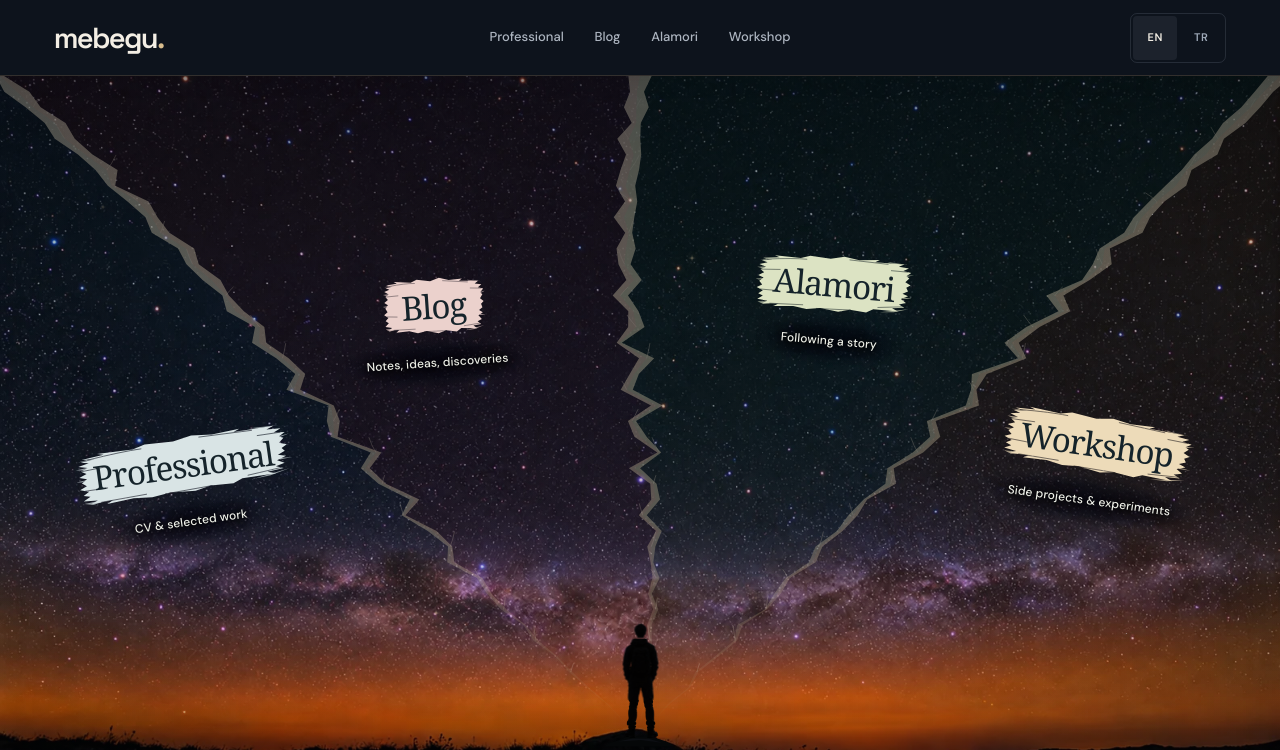
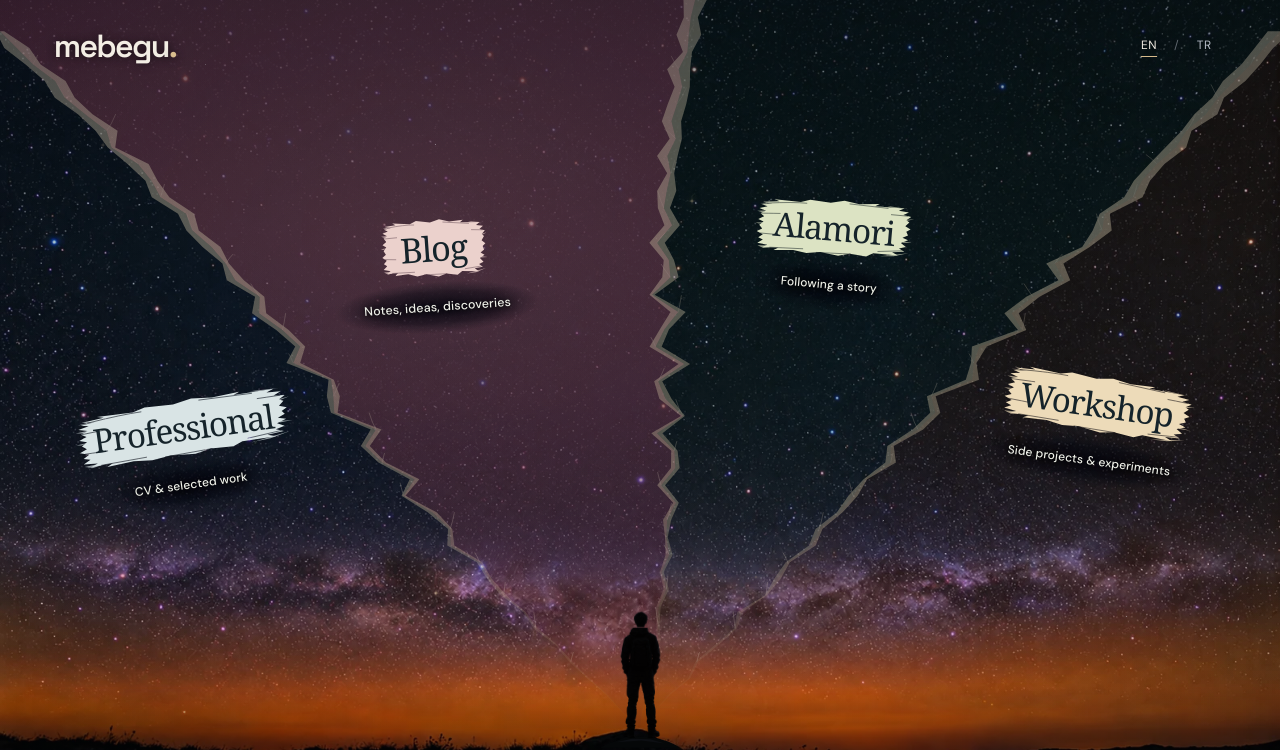
Before and after one commit to mebegu/mebegu-web, an Astro site: page / in a window 1280 px wide. Shown: the top 750 px of the page. Built offline with nearby package versions, Linux system fonts and the light colour scheme; Astro itself is replaced by a stand-in of ours.

Commit message:
Float cover branding and language controls over the sky

```diff
--- /dev/null
+++ b/src/components/night/CoverHeader.astro
@@ -0,0 +1,97 @@
+---
+import { site } from '../../data/site';
+import { copy, localPath, type Lang } from '../../lib/i18n';
+
+interface Props {
+  lang: Lang;
+}
+const { lang } = Astro.props;
+---
+
+<header class="cover-header">
+  <a
+    class="cover-brand"
+    href={localPath('', lang)}
+    aria-label={`${site.name}, ${copy[lang].home}`}
+  >
+    mebegu<span>.</span>
+  </a>
+  <nav class="cover-language" aria-label={lang === 'tr' ? 'Dil' : 'Language'}>
+    <a
+      href={localPath('', 'en')}
+      lang="en"
+      hreflang="en"
+      aria-label="English"
+      aria-current={lang === 'en' ? 'true' : undefined}
+    >
+      EN
+    </a>
+    <span aria-hidden="true">/</span>
+    <a
+      href={localPath('', 'tr')}
+      lang="tr"
+      hreflang="tr"
+      aria-label="Türkçe"
+      aria-current={lang === 'tr' ? 'true' : undefined}
+    >
+      TR
+    </a>
+  </nav>
+</header>
+
+<style>
+  .cover-header {
+    position: absolute;
+    z-index: 5;
+    inset: 0 0 auto;
+    display: flex;
+    justify-content: space-between;
+    align-items: center;
+    gap: 24px;
+    padding: max(clamp(16px, 3vh, 32px), env(safe-area-inset-top))
+      max(clamp(20px, 4.2vw, 72px), env(safe-area-inset-right)) 0
+      max(clamp(20px, 4.2vw, 72px), env(safe-area-inset-left));
+    pointer-events: none;
+  }
+  .cover-brand,
+  .cover-language a {
+    display: inline-flex;
+    align-items: center;
+    min-height: 44px;
+    pointer-events: auto;
+    text-shadow: 0 1px 8px #0009;
+  }
+  .cover-brand {
+    color: #f3eee4;
+    font: 600 clamp(26px, 2.6vw, 32px)/1 var(--display);
+    letter-spacing: -1.7px;
+  }
+  .cover-brand span {
+    color: #d9bd8e;
+  }
+  .cover-language {
+    display: flex;
+    align-items: center;
+    gap: 3px;
+    font-size: 12px;
+    letter-spacing: 0.04em;
+    color: #b7bdc8;
+  }
+  .cover-language > span {
+    opacity: 0.5;
+  }
+  .cover-language a {
+    justify-content: center;
+    min-width: 44px;
+  }
+  .cover-language a:hover,
+  .cover-language a[aria-current='true'] {
+    color: #f3eee4;
+  }
+  .cover-language a[aria-current='true'] {
+    text-decoration: underline;
+    text-decoration-color: #d9bd8e;
+    text-underline-offset: 7px;
+    text-decoration-thickness: 1px;
+  }
+</style>
--- a/src/components/night/NightLanding.astro
+++ b/src/components/night/NightLanding.astro
@@ -4,6 +4,7 @@
 import StarField from './StarField.astro';
 import Observer from './Observer.astro';
 import PaperSky from './PaperSky.astro';
+import CoverHeader from './CoverHeader.astro';
 import { localizedSections } from '../../data/sections';
 import { site } from '../../data/site';
 import { copy, localPath, type Lang } from '../../lib/i18n';
@@ -41,6 +42,7 @@
     <div class="night-shade" aria-hidden="true"></div>
     <PaperSky lang={lang} />
     <StarField />
+    <CoverHeader lang={lang} />
     <h1 class="sr-only">{site.name}</h1>
     <nav
       class="night-sectors"
--- a/src/layouts/BaseLayout.astro
+++ b/src/layouts/BaseLayout.astro
@@ -81,7 +81,7 @@
     <a class="skip-link" href="#main">
       {t.skip}
     </a>
-    <SiteToolbar lang={lang} paths={paths} />
+    {!immersive && <SiteToolbar lang={lang} paths={paths} />}
     <main id="main" class:list={['shell', { 'immersive-main': immersive }]}>
       <slot />
     </main>
--- a/src/styles/night.css
+++ b/src/styles/night.css
@@ -14,7 +14,7 @@
   container-type: size;
   width: 100%;
   min-height: 580px;
-  height: calc(100svh - var(--site-toolbar-height));
+  height: 100svh;
   overflow: hidden;
   background: #0b111c;
   color: var(--night-ink);
```
Also changed, not shown: docs/NIGHT-HOME.md (+9 -4 lines), docs/VALIDATION.md (+7 -0 lines), README.md.
